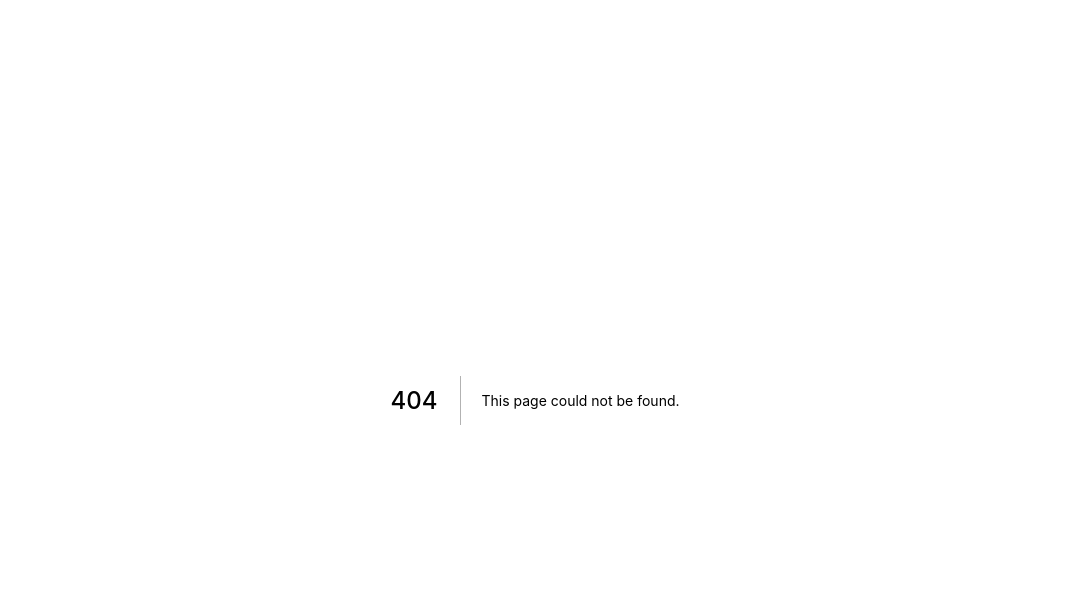
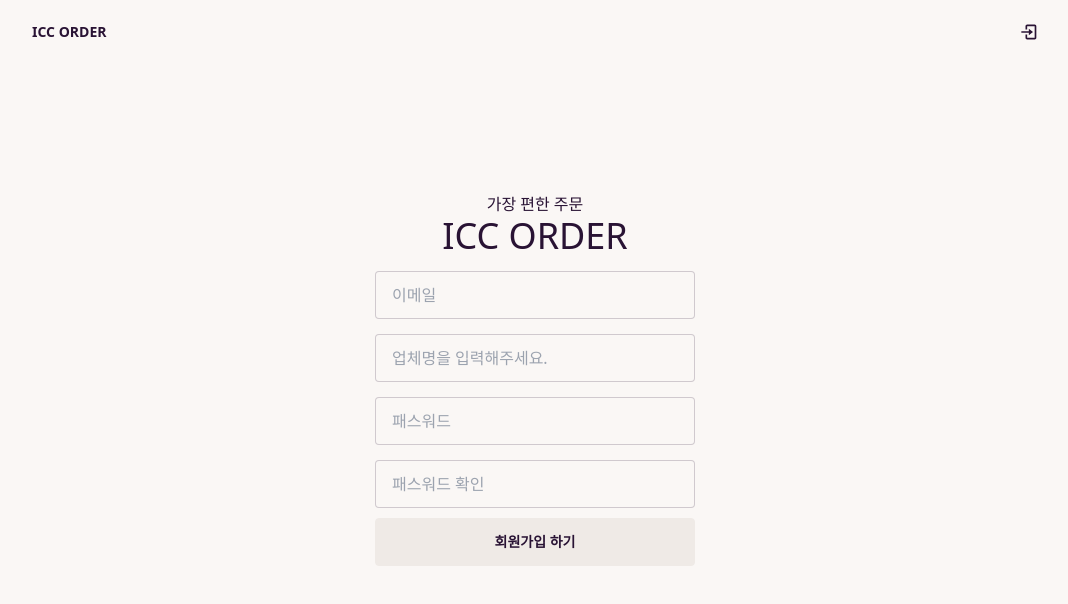
Before and after one commit to LikeCuteCat/lcc-order-frontend, a Next.js app: page /signup in a window 1280 px wide. Before the commit this address had no page. Shown: the top 604 px of the page, without its empty margins (105-1173 px from the left). Built offline with nearby package versions, Linux system fonts and the light colour scheme.

Commit message:
add: create signup and login page

```diff
--- a/package.json
+++ b/package.json
@@ -15,6 +15,7 @@
     "next": "12",
     "react": "18.2.0",
     "react-dom": "18.2.0",
+    "react-icons": "^4.11.0",
     "react-query": "^3.39.3"
   },
   "devDependencies": {
--- a/src/components/layout/AppLayout.tsx
+++ b/src/components/layout/AppLayout.tsx
@@ -1,16 +1,22 @@
-import React, {FC, ReactNode} from 'react';
-import Link from "next/link";
+import React, { FC, ReactNode } from 'react';
+import Link from 'next/link';
+import { BiLogIn } from 'react-icons/bi';
 
 type Props = {
   children: ReactNode;
-}
+};
 
 const AppLayout: FC<Props> = ({ children }) => {
   return (
     <div className="container mx-auto max-w-screen-lg">
-      <div className="navbar bg-base-100">
+      <div className="navbar bg-base-100 size-lg flex justify-between">
         <Link href="/">
-          <a className="btn btn-ghost normal-case text-lg">ICC ORDER</a>
+          <a className="btn btn-ghost normal-case hover:bg-transparent">ICC ORDER</a>
+        </Link>
+        <Link href="/login">
+          <a className="btn btn-ghost normal-case text-xl hover:bg-transparent">
+            <BiLogIn />
+          </a>
         </Link>
       </div>
       <div>{children}</div>
--- /dev/null
+++ b/src/components/layout/Spacing.tsx
@@ -0,0 +1,18 @@
+import React, { FC, useMemo } from 'react';
+import { css } from '@emotion/react';
+
+type Props = {
+  size?: string;
+};
+
+const Spacing: FC<Props> = ({ size = '10' }) => {
+  const componentStyle = useMemo(() => {
+    return css`
+      height: ${size}px;
+    `;
+  }, [size]);
+
+  return <div css={componentStyle}></div>;
+};
+
+export default Spacing;
--- /dev/null
+++ b/src/hooks/useInput.tsx
@@ -0,0 +1,13 @@
+import React, { useState, useCallback, ChangeEvent } from 'react';
+
+type hooReturnValue = [string | null, (e: ChangeEvent<HTMLInputElement>) => void];
+
+function useInput(initialValue: string | null = null): hooReturnValue {
+  const [value, setValue] = useState(initialValue);
+  const changeHandler = useCallback((e: ChangeEvent<HTMLInputElement>) => {
+    setValue(e.target.value);
+  }, []);
+  return [value, changeHandler];
+}
+
+export default useInput;
--- a/src/pages/about.tsx
+++ b/src/pages/about.tsx
@@ -1,10 +1,7 @@
-import type { NextPage } from 'next'
+import type { NextPage } from 'next';
 
 const About: NextPage = () => {
+  return <div>ABOUT PAGE</div>;
+};
 
-  return(
-    <div>ABOUT PAGE</div>
-  )
-}
-
-export default About
+export default About;
--- /dev/null
+++ b/src/pages/login.tsx
@@ -0,0 +1,65 @@
+import React, { useCallback } from 'react';
+import type { NextPage } from 'next';
+import { css } from '@emotion/react';
+
+import AppLayout from '../components/layout/AppLayout';
+import useInput from '../hooks/useInput';
+import Spacing from '../components/layout/Spacing';
+
+const wrapperStyle = css`
+  width: 100%;
+  height: 80vh;
+`;
+
+const inputStyle = css`
+  border-radius: 0.25rem;
+`;
+
+//TODO: ADD login logic, login validation
+const LoginPage: NextPage = () => {
+  const [email, onChangeEmail] = useInput('');
+  const [password, onChangePassword] = useInput('');
+
+  const onLogin = useCallback(() => {
+    console.log('login button clicked!');
+  }, [email, password]);
+
+  return (
+    <AppLayout>
+      <div className="container flex flex-col content-center items-center justify-center" css={wrapperStyle}>
+        <div className="text-md">가장 편한 주문</div>
+        <div className="text-4xl">ICC ORDER</div>
+        <Spacing size="20" />
+        <input
+          type="email"
+          placeholder="Email"
+          onChange={onChangeEmail}
+          className="input input-bordered w-full max-w-xs"
+          css={inputStyle}
+        />
+        <Spacing size="20" />
+        <input
+          type="password"
+          placeholder="Password"
+          className="input input-bordered w-full max-w-xs"
+          onChange={onChangePassword}
+          css={inputStyle}
+        />
+        <Spacing />
+        <button className="btn w-full max-w-xs" onClick={onLogin}>
+          로그인 하기
+        </button>
+        <Spacing />
+        <div className="text">
+          아직 계정이 없으신가요?
+          <a href="/signup" className="text-primary">
+            {' '}
+            회원가입하기
+          </a>
+        </div>
+      </div>
+    </AppLayout>
+  );
+};
+
+export default LoginPage;
--- /dev/null
+++ b/src/pages/signup.tsx
@@ -0,0 +1,90 @@
+import React, { useCallback, useState, ChangeEvent } from 'react';
+import type { NextPage } from 'next';
+import { css } from '@emotion/react';
+
+import AppLayout from '../components/layout/AppLayout';
+import useInput from '../hooks/useInput';
+import Spacing from '../components/layout/Spacing';
+
+const wrapperStyle = css`
+  width: 100%;
+  height: 80vh;
+`;
+
+const inputStyle = css`
+  border-radius: 0.25rem;
+`;
+
+//TODO: ADD Signup logic, Signup validation
+const SignUpPage: NextPage = () => {
+  const [email, onChangeEmail] = useInput('');
+  const [storeName, onChangeStoreName] = useInput('');
+  const [password, onChangePassword] = useInput('');
+  const [passwordCheck, setPasswordCheck] = useState('');
+  const [passwordCheckError, setPasswordCheckError] = useState(false);
+
+  const onLogin = useCallback(() => {
+    console.log('login button clicked!');
+  }, [email, password]);
+
+  const onChangePasswordCheck = useCallback(
+    (e: ChangeEvent<HTMLInputElement>) => {
+      setPasswordCheck(e.target.value);
+      setPasswordCheckError(e.target.value !== password);
+    },
+    [password],
+  );
+
+  const onSignUp = useCallback(() => {
+    console.log('signup button clicked!');
+  }, []);
+
+  return (
+    <AppLayout>
+      <div className="container flex flex-col content-center items-center justify-center" css={wrapperStyle}>
+        <div className="text-md">가장 편한 주문</div>
+        <div className="text-4xl">ICC ORDER</div>
+        <Spacing size="15" />
+        <input
+          type="email"
+          placeholder="이메일"
+          onChange={onChangeEmail}
+          className="input input-bordered w-full max-w-xs"
+          css={inputStyle}
+        />
+        <Spacing size="15" />
+        <input
+          type="text"
+          placeholder="업체명을 입력해주세요."
+          onChange={onChangeStoreName}
+          className="input input-bordered w-full max-w-xs"
+          css={inputStyle}
+        />
+        <Spacing size="15" />
+        <input
+          type="password"
+          placeholder="패스워드"
+          className={`input input-bordered w-full max-w-xs ${passwordCheckError ? 'input-error' : ''} `}
+          onChange={onChangePassword}
+          css={inputStyle}
+        />
+        <Spacing size="15" />
+        <input
+          type="password"
+          placeholder="패스워드 확인"
+          className={`input input-bordered w-full max-w-xs ${passwordCheckError ? 'input-error' : ''} `}
+          onChange={onChangePasswordCheck}
+          css={inputStyle}
+        />
+        <Spacing />
+        {passwordCheckError && <div className="text-rose-600 mb-2">비밀번호가 달라요!</div>}
+        <button className="btn w-full max-w-xs" onClick={onSignUp}>
+          회원가입 하기
+        </button>
+        <Spacing />
+      </div>
+    </AppLayout>
+  );
+};
+
+export default SignUpPage;
--- a/tailwind.config.js
+++ b/tailwind.config.js
@@ -1,11 +1,21 @@
 /** @type {import('tailwindcss').Config} */
 module.exports = {
-  content: [
-    "./src/pages/**/*.{js,ts,jsx,tsx}",
-    "./src/components/**/*.{js,ts,jsx,tsx}",
-  ],
+  content: ['./src/pages/**/*.{js,ts,jsx,tsx}', './src/components/**/*.{js,ts,jsx,tsx}'],
   theme: {
     extend: {},
   },
-  plugins: [require("daisyui")],
+  daisyui: {
+    themes: ['cupcake'],
+  },
+  plugins: [
+    require('daisyui'),
+    function ({ addComponents }) {
+      addComponents({
+        '.btn': {
+          borderRadius: '.25rem',
+          padding: 0,
+        },
+      });
+    },
+  ],
 };
```
Also changed, not shown: src/hooks/useContainerWidth.tsx (added), 1 other file (tests, documents, lock files or other folders).
